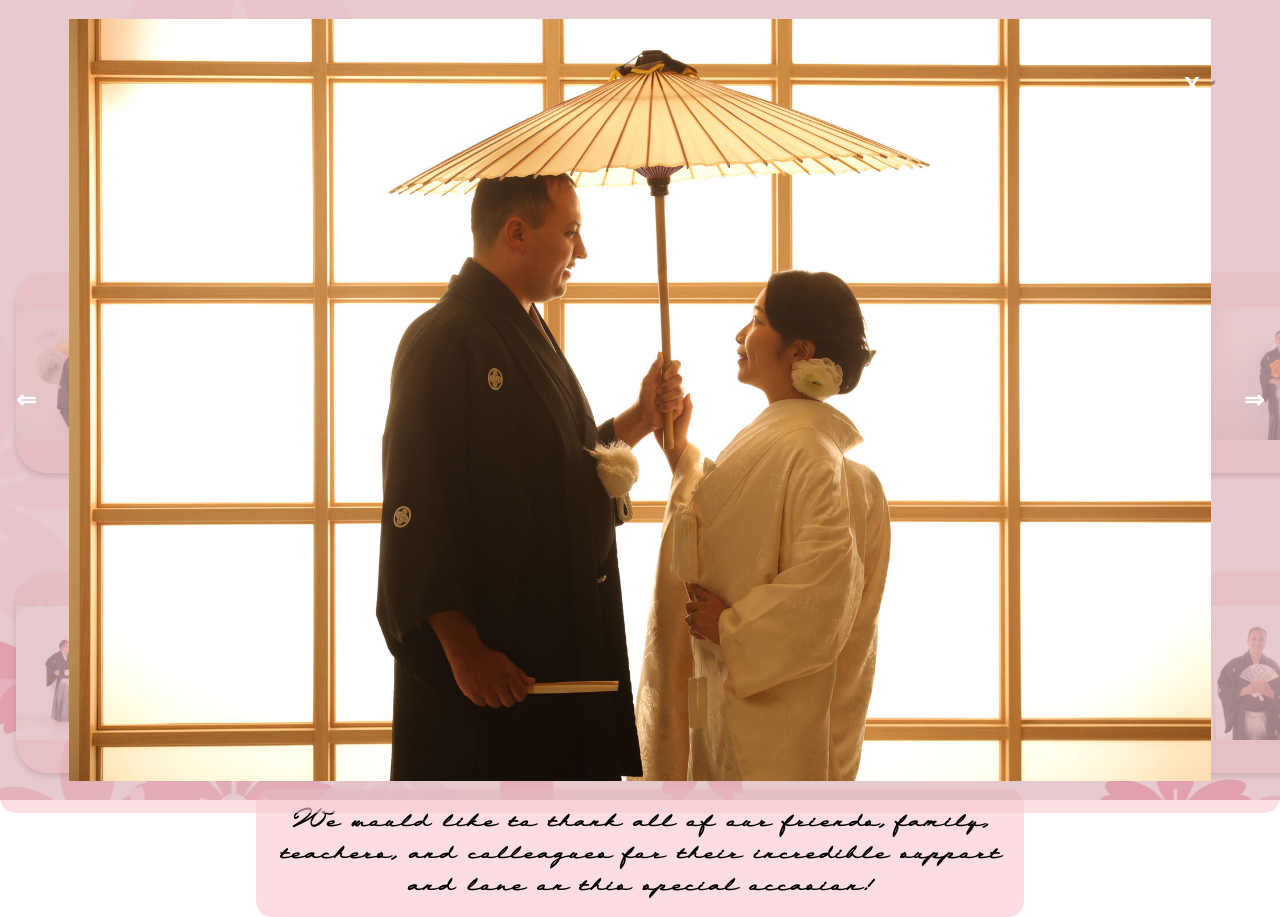
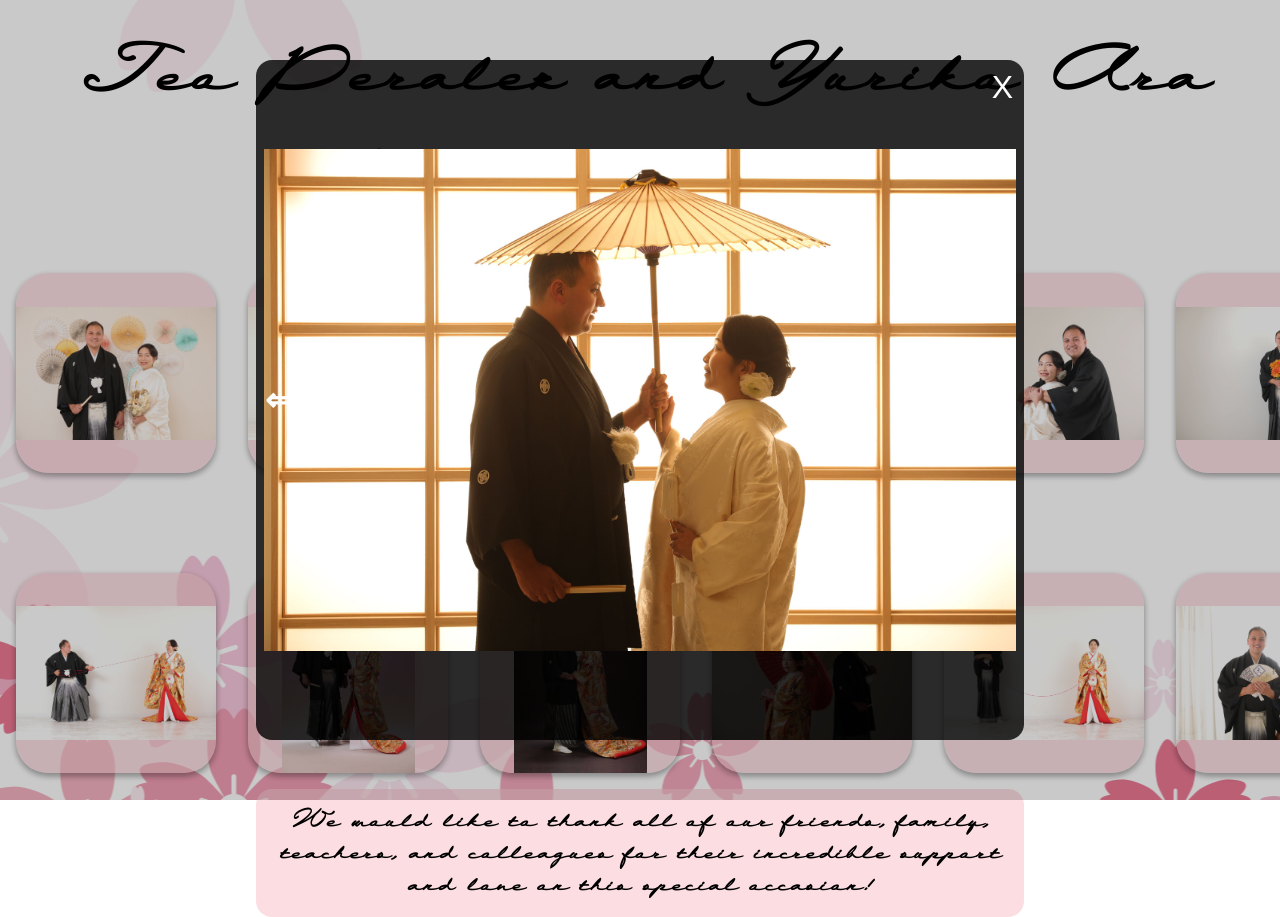
Before and after one commit to teoperalez/teoandyuriko, a Next.js app: page / in a window 1280 px wide. Shown: the top 917 px of the page. Built offline with nearby package versions, Linux system fonts and the light colour scheme.

Commit message:
improved styling

```diff
--- a/package.json
+++ b/package.json
@@ -8,7 +8,7 @@
     "lint": "next lint"
   },
   "dependencies": {
-    "framer-motion": "^6.2.6",
+    "framer-motion": "^6.5.1",
     "next": "12.0.10",
     "react": "17.0.2",
     "react-dom": "17.0.2"
--- a/pages/index.js
+++ b/pages/index.js
@@ -9,8 +9,8 @@ function App() {
   const [modalOpen, setModalOpen] = useState(true)
   const [white, setWhite] = useState(true)
   const [img, setImg] = useState(4)
-  const [width, setWidth] = useState(1000)
-  const [height, setHeight] = useState(667)
+  const [width, setWidth] = useState(900)
+  const [height, setHeight] = useState(600)
   const [orient, setOrient] = useState(1)
 
 
@@ -47,10 +47,11 @@ function App() {
 
 
   return (
-    <div ref={main} className={styles.main}>
+    <div>
         <Head>
           <title>Teo and Yuriko || Wedding Album </title>
         </Head>
+        <main ref={main} className={ styles.main}>
         <h1 className={styles.toptitle}>Teo Peralez and Yuriko Ara</h1>
         <h2 className={styles.subtitle}>Married July 12, 2021 - Photographed February 7, 2022</h2>
 
@@ -59,49 +60,49 @@ function App() {
             <motion.div initial={{opacity: 0}} animate={{opacity: 1}}transition={{duration: 0.5}} ref={carousel1} drag="x" dragConstraints={{right:0, left:-carouselWidth- 36}} className={styles.wrapper}>
 
               <motion.div className={styles.carousel}>
-              <div layoutId="/photos/white/1.jpg" className={styles.card} onClick={() => getModal(1, 1, true)}>
+              <div layoutid="/photos/white/1.jpg" className={styles.card} onClick={() => getModal(1, 1, true)}>
                   <Image src="/photos/white/1.jpg" width={200} height={133} alt="white 1"/>
                 </div>
-                <div layoutId="/photos/white/2.jpg" className={styles.card} onClick={() => getModal(2, 1, true)}>
+                <div layoutid="/photos/white/2.jpg" className={styles.card} onClick={() => getModal(2, 1, true)}>
                   <Image src="/photos/white/2.jpg" width={200} height={133} alt="white 2"/>
                 </div>
-                <div layoutId="/photos/white/3.jpg" className={styles.card} onClick={() => getModal(3, 2, true)}>
+                <div layoutid="/photos/white/3.jpg" className={styles.card} onClick={() => getModal(3, 2, true)}>
                   <Image src="/photos/white/3.jpg" width={133} height={200} alt="white 3"/>
                 </div>
-                <div layoutId="/photos/white/4.jpg" className={styles.card} onClick={() => getModal(4, 1, true)}>
+                <div layoutid="/photos/white/4.jpg" className={styles.card} onClick={() => getModal(4, 1, true)}>
                   <Image src="/photos/white/4.jpg" width={200} height={133} alt="white 4"/>
                 </div>
-                <div layoutId="/photos/white/5.jpg" className={styles.card} onClick={() => getModal(5, 1, true)}>
+                <div layoutid="/photos/white/5.jpg" className={styles.card} onClick={() => getModal(5, 1, true)}>
                   <Image src="/photos/white/5.jpg" width={200} height={133} alt="white 5"/>
                 </div>
-                <div layoutId="/photos/white/6.jpg" className={styles.card} onClick={() => getModal(6, 1, true)}>
+                <div layoutid="/photos/white/6.jpg" className={styles.card} onClick={() => getModal(6, 1, true)}>
                   <Image src="/photos/white/6.jpg" width={200} height={133} alt="white 6"/>
                 </div>
-                <div layoutId="/photos/white/7.jpg" className={styles.card} onClick={() => getModal(7, 1, true)}>
+                <div layoutid="/photos/white/7.jpg" className={styles.card} onClick={() => getModal(7, 1, true)}>
                   <Image src="/photos/white/7.jpg" width={200} height={133} alt="white 7"/>
                 </div>
-                <div layoutId="/photos/white/8.jpg" className={styles.card} onClick={() => getModal(8, 1, true)}>
+                <div layoutid="/photos/white/8.jpg" className={styles.card} onClick={() => getModal(8, 1, true)}>
                   <Image src="/photos/white/8.jpg" width={200} height={133} alt="white 8"/>
                 </div>
-                <div layoutId="/photos/white/9.jpg" className={styles.card} onClick={() => getModal(9, 1, true)}>
+                <div layoutid="/photos/white/9.jpg" className={styles.card} onClick={() => getModal(9, 1, true)}>
                   <Image src="/photos/white/9.jpg" width={200} height={133} alt="white 9"/>
                 </div>
-                <div layoutId="/photos/white/10.jpg" className={styles.card} onClick={() => getModal(10, 1, true)}>
+                <div layoutid="/photos/white/10.jpg" className={styles.card} onClick={() => getModal(10, 1, true)}>
                   <Image src="/photos/white/10.jpg" width={200} height={133} alt="white 10"/>
                 </div>
-                <div layoutId="/photos/white/11.jpg" className={styles.card} onClick={() => getModal(11, 2, true)}>
+                <div layoutid="/photos/white/11.jpg" className={styles.card} onClick={() => getModal(11, 2, true)}>
                   <Image src="/photos/white/11.jpg" width={133} height={200} alt="white 11"/>
                 </div>
-                <div layoutId="/photos/white/12.jpg" className={styles.card} onClick={() => getModal(12, 1, true)}>
+                <div layoutid="/photos/white/12.jpg" className={styles.card} onClick={() => getModal(12, 1, true)}>
                   <Image src="/photos/white/12.jpg" width={200} height={133} alt="white 12"/>
                 </div>
-                <div layoutId="/photos/white/13.jpg" className={styles.card} onClick={() => getModal(13, 1, true)}>
+                <div layoutid="/photos/white/13.jpg" className={styles.card} onClick={() => getModal(13, 1, true)}>
                   <Image src="/photos/white/13.jpg" width={200} height={133} alt="white 13"/>
                 </div>
-                <div layoutId="/photos/white/14.jpg" className={styles.card} onClick={() => getModal(14, 1, true)}>
+                <div layoutid="/photos/white/14.jpg" className={styles.card} onClick={() => getModal(14, 1, true)}>
                   <Image src="/photos/white/14.jpg" width={200} height={133} alt="white 14"/>
                 </div>
-                <div layoutId="/photos/white/15.jpg" className={styles.card} onClick={() => getModal(15, 1, true)}>
+                <div layoutid="/photos/white/15.jpg" className={styles.card} onClick={() => getModal(15, 1, true)}>
                   <Image src="/photos/white/15.jpg" width={200} height={133} alt="white 15"/>
                 </div>
             </motion.div>
@@ -112,29 +113,29 @@ function App() {
             <motion.div initial={{opacity: 0}} animate={{opacity: 1}}transition={{duration: 0.5}} ref={carousel2} drag="x" dragConstraints={{right:0, left:-carousel2Width- 36}} className={styles.wrapper}>
 
             <motion.div className={styles.carousel}>
-                <div layoutId="/photos/gold/1.jpg" className={styles.card} onClick={() => getModal(1, 1, false)}>
+                <div layoutid="/photos/gold/1.jpg" className={styles.card} onClick={() => getModal(1, 1, false)}>
                   <Image src="/photos/gold/1.jpg" width={316} height={211} alt="gold 1"/>
                 </div>
-                <div layoutId="/photos/gold/2.jpg" className={styles.card} onClick={() => getModal(2, 2, false)}>
+                <div layoutid="/photos/gold/2.jpg" className={styles.card} onClick={() => getModal(2, 2, false)}>
                   <Image src="/photos/gold/2.jpg" width={133} height={200} alt="gold 2"/>
                 </div>
-                <div layoutId="/photos/gold/3.jpg" className={styles.card} onClick={() => getModal(3, 2, false)}>
+                <div layoutid="/photos/gold/3.jpg" className={styles.card} onClick={() => getModal(3, 2, false)}>
                   <Image src="/photos/gold/3.jpg" width={133} height={200} alt="gold 3"/>
                 </div>
-                <div layoutId="/photos/gold/4.jpg" className={styles.card} onClick={() => getModal(4, 1, false)}>
+                <div layoutid="/photos/gold/4.jpg" className={styles.card} onClick={() => getModal(4, 1, false)}>
                   <Image src="/photos/gold/4.jpg" width={316} height={211} alt="gold 4"/>
                 </div>
-                <div layoutId="/photos/gold/5.jpg" className={styles.card} onClick={() => getModal(5, 1, false)}>
+                <div layoutid="/photos/gold/5.jpg" className={styles.card} onClick={() => getModal(5, 1, false)}>
                   <Image src="/photos/gold/5.jpg" width={316} height={211} alt="gold 5"/>
                 </div>
-                <div layoutId="/photos/gold/5.jpg" className={styles.card} onClick={() => getModal(6, 1, false)}>
+                <div layoutid="/photos/gold/6.jpg" className={styles.card} onClick={() => getModal(6, 1, false)}>
                   <Image src="/photos/gold/6.jpg" width={316} height={211} alt="gold 6"/>
                 </div>
               </motion.div>
             </motion.div>
             </div>
             <p className={styles.message}>We would like to thank all of our friends, family, teachers, and colleagues for their incredible support and love on this special occasion!</p>
-
+               </main>
 
       <AnimatePresence
         initial={true}
--- a/styles/Home.module.css
+++ b/styles/Home.module.css
@@ -80,6 +80,12 @@
 .card:hover {
     transform: scale(1.05)
 }
+
+.modal-open {
+  position: fixed;
+  overflow: hidden;
+}
+
 @media (max-width: 35rem) {
 	.wrapper {
 		overflow-x: auto;
--- a/styles/Modal.module.css
+++ b/styles/Modal.module.css
@@ -1,8 +1,13 @@
 .modal {
-    height: 90%;
+    max-width: 60%;
+    max-height: 85%;
     border-radius: 1rem;
-    background-color: rgba(250, 202, 210, 0.609);
-    padding:2rem;
+    background-color: rgba(0, 0, 0, 0.794);
+    position: fixed;
+  top: 50%;
+  left: 50%;
+  transform: translate(-50%, -50%);
+    padding:0.5rem;
     display:flex;
     justify-content: center;
     align-items: center;
@@ -14,7 +19,7 @@
     top:0;
     left: 0;
     background-color: rgba(0, 0, 0, 0.212);
-    width: 100vw;
+    width: 100%;
     height: 100%;
     min-height: 100vh;
     display:flex;
@@ -26,30 +31,31 @@
     background-color: transparent;
     position: absolute;
     border: none;
-    font-size: x-large;
+    font-size: 2rem;
     font-weight:900;
     color: white;
-    padding: 1rem;
+    padding: 0.5rem;
     border-radius: 1rem;
 }
 
 .close {
-    top: 7vh;
-    right: 5vw;
+    top: 1px;
+    right: 3px;
+    font-weight:300;
 }
 
 .prev {
-    left:0
+    left:1px
 }
 
 .next {
-    right: 0
+    right: 1px
 }
 
 .close:hover,
 .prev:hover,
 .next:hover {
-    background-color: rgba(0, 0, 0, 0.288);
+    background-color: rgba(248, 170, 195, 0.821);
 }
 
 .title {
```
Also changed, not shown: 1 other file (tests, documents, lock files or other folders).
